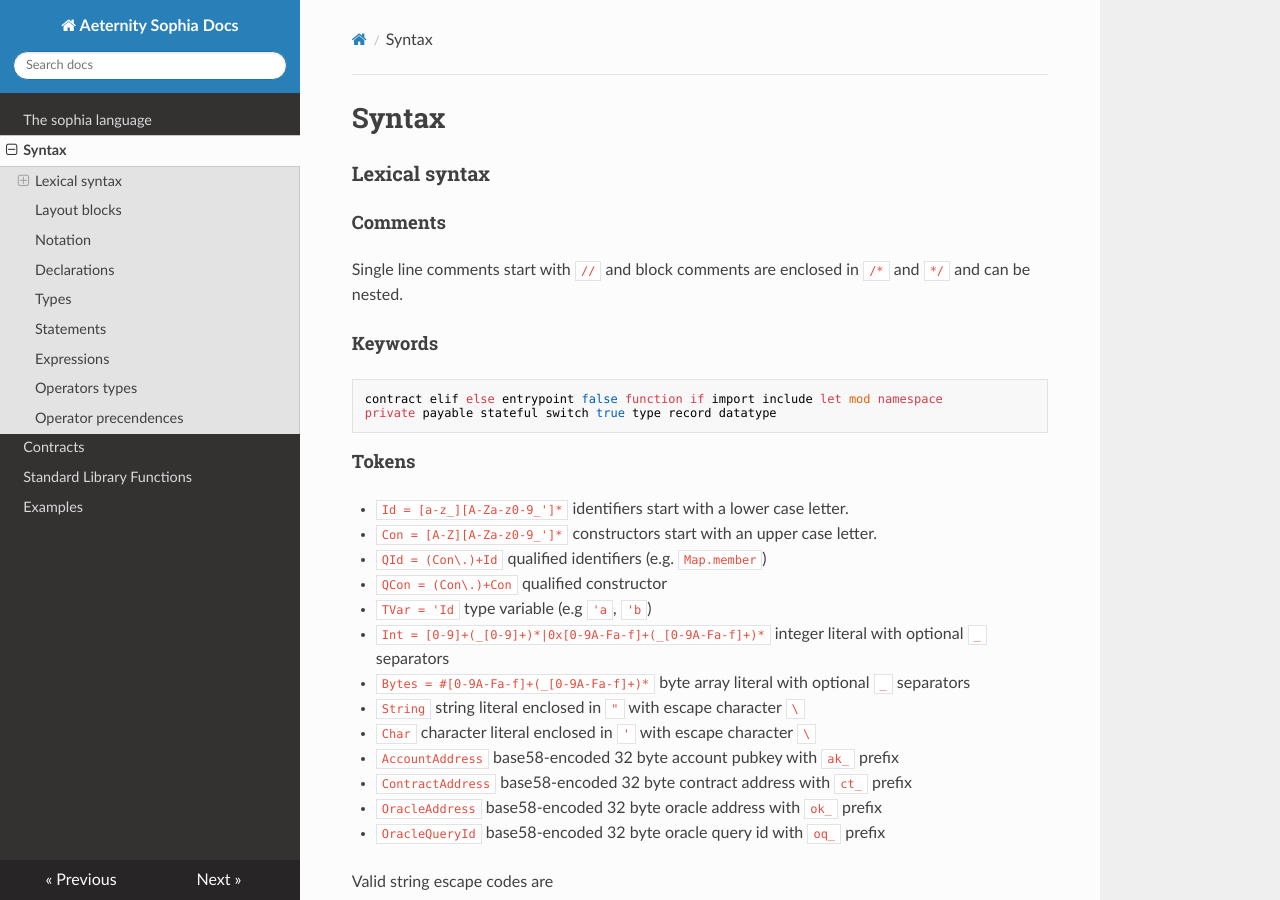
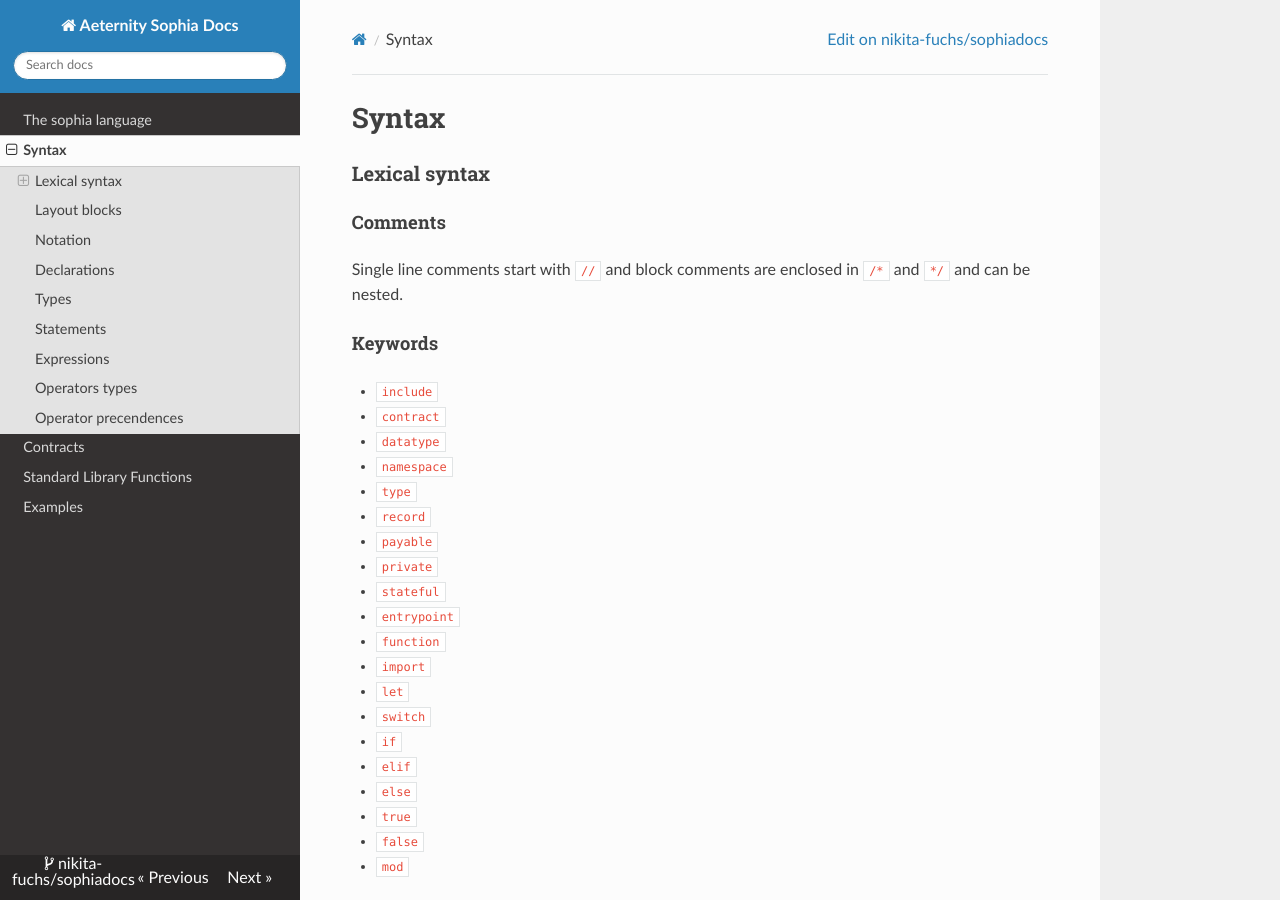
Before and after one commit to nikita-fuchs/sophiadocs, an MkDocs documentation site: the page built from docs/syntax.md, in a window 1280 px wide and 900 px high. Built offline with MkDocs 1.6.1, drawn with Linux system fonts in a browser that asks for light colours; nearby versions of some CDN libraries.

Commit message:
Syntax Keyword & Repo Link Changes to be committed: 	modified:   docs/syntax.md 	modified:   mkdocs.yml

````diff
--- a/docs/syntax.md
+++ b/docs/syntax.md
@@ -9,10 +9,26 @@ and `*/` and can be nested.
 
 #### Keywords
 
-```
-contract elif else entrypoint false function if import include let mod namespace
-private payable stateful switch true type record datatype
-```
+- `include`
+- `contract`
+- `datatype`
+- `namespace`
+- `type`
+- `record`
+- `payable`
+- `private`
+- `stateful`
+- `entrypoint`
+- `function`
+- `import`
+- `let`
+- `switch`
+- `if`
+- `elif`
+- `else`
+- `true`
+- `false`
+- `mod`
 
 #### Tokens
 
--- a/mkdocs.yml
+++ b/mkdocs.yml
@@ -14,3 +14,6 @@ nav:
     - Contracts : 'contracts.md'
     - 'Standard Library Functions' : 'sophia_stdlib.md'
     - Examples : 'examples.md'
+
+repo_name: 'nikita-fuchs/sophiadocs'
+repo_url: 'https://github.com/nikita-fuchs/sophiadocs'
````
